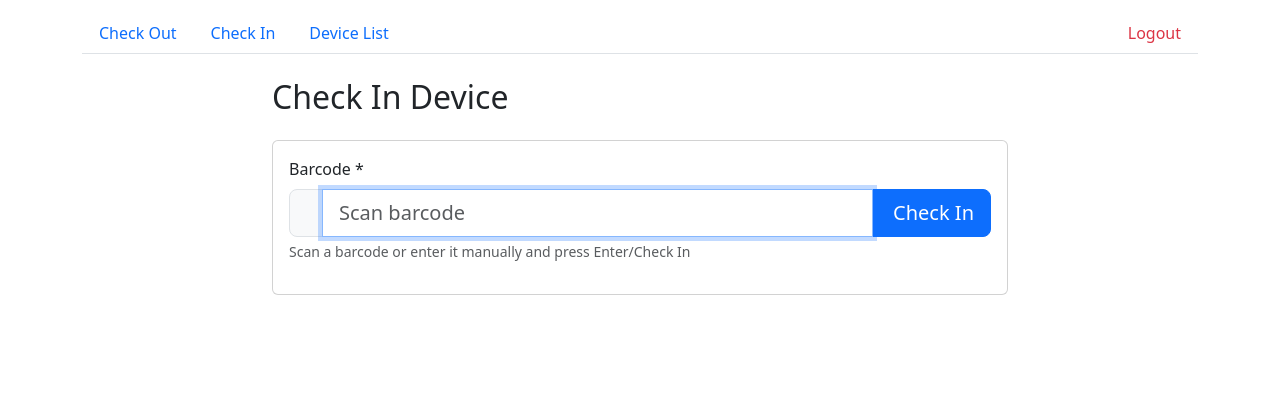
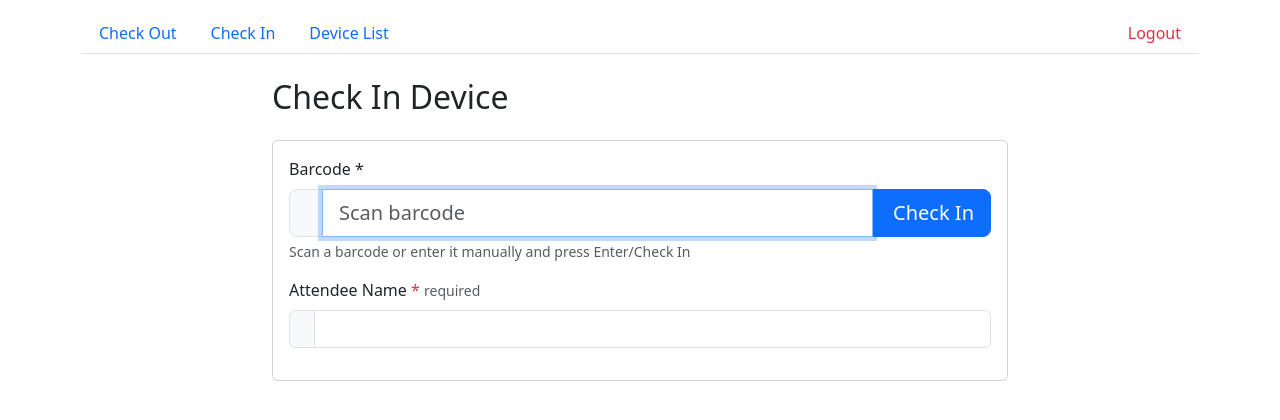
Before and after one commit to KarmasLight/devicetracker, a Flask app: page /check_in in a window 1280 px wide. Shown: the part 301-721 px from the top of the page. Run offline with Flask 3, Linux system fonts and the light colour scheme; the visitor is signed in with stand-in values (Sample User, id 1); data that the repository does not hold is empty.

Commit message:
feat: require attendee name for device check-in
- Added attendee name field to check-in form
- Added frontend validation for attendee name
- Updated backend to validate and require attendee name
- Improved form error handling and user feedback

```diff
--- a/app.py
+++ b/app.py
@@ -375,13 +375,22 @@ def check_in():
 
     if request.method == 'POST':
         barcode = request.form.get('barcode', '').strip()
-        logging.info('POST barcode: %s', barcode)
+        attendee_name = request.form.get('attendee_name', '').strip()
+        logging.info('POST barcode: %s, attendee_name: %s', barcode, attendee_name)
 
+        # Validate barcode
         if not barcode:
             flash('Please enter a barcode', 'error')
             conn.close()
             logging.warning('Barcode missing on POST')
-            return redirect(url_for('check_in'))
+            return render_template('check_in.html', barcode=barcode, attendee_name=attendee_name)
+
+        # Validate attendee name
+        if not attendee_name:
+            flash('Please enter the attendee name', 'error')
+            conn.close()
+            logging.warning('Attendee name missing on POST')
+            return render_template('check_in.html', barcode=barcode, attendee_name=attendee_name)
 
         try:
             barcode = barcode.strip()
--- a/templates/check_in.html
+++ b/templates/check_in.html
@@ -40,6 +40,14 @@
                         <div class="invalid-feedback">
                             Please enter a barcode.
                         </div>
+                    </div>
+                    <div class="mb-3">
+                        <label for="attendee_name" class="form-label">Attendee Name <span class="text-danger">*</span> <span class="text-muted small">required</span></label>
+                        <div class="input-group">
+                            <span class="input-group-text"><i class="bi bi-person"></i></span>
+                            <input type="text" class="form-control" id="attendee_name" name="attendee_name" required value="{{ attendee_name|default('') }}">
+                        </div>
+                        <div class="invalid-feedback">Please enter the attendee's name.</div>
                     </div>
                 </form>
 
@@ -124,6 +132,8 @@
 
         barcodeInput.value = barcodeInput.value.trim();
         const barcode = barcodeInput.value;
+        const attendeeNameInput = document.getElementById('attendee_name');
+        const attendeeName = attendeeNameInput ? attendeeNameInput.value.trim() : '';
 
         // Basic validation
         if (!barcode) {
@@ -131,9 +141,14 @@
             barcodeInput.focus();
             return;
         }
+        if (!attendeeName) {
+            showStatus("Please enter the attendee's name", true);
+            attendeeNameInput.focus();
+            return;
+        }
 
         // Show processing state
-        showStatus('Processing barcode...');
+        showStatus('Processing check-in...');
 
         // Disable form during submission
         const submitButton = form.querySelector('button[type="submit"]');
```
